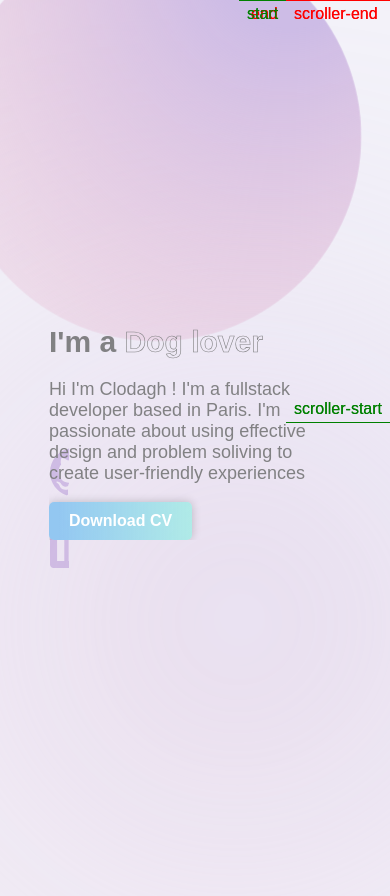
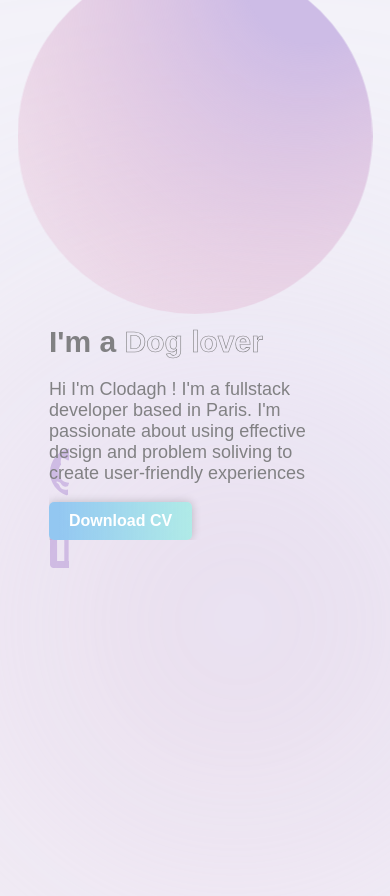
Before and after one commit to clodaghsmurphy/Portfolio, a React (Create React App) app in the folder my-ts-react-app/: page / in a window 390 px wide. Shown: the top 896 px of the page. Built offline with nearby package versions, Linux system fonts and the light colour scheme.

Commit message:
fixed animation

```diff
--- a/my-ts-react-app/src/css/Home.css
+++ b/my-ts-react-app/src/css/Home.css
@@ -1,5 +1,6 @@
 .home-section {
-  height: 100vh; }
+  height: 100vh;
+  overflow: hidden; }
   .home-section .home-container {
     display: flex;
     align-items: center;
@@ -10,7 +11,10 @@
     font-family: sans-serif;
     height: 100vh;
     width: 80%;
-    position: relative;
+    position: fixed;
+    transform: translate(-50%, -50%);
+    top: 50%;
+    left: 50%;
     z-index: 10;
     overflow: hidden; }
     @media screen and (max-width: 771px) {
@@ -77,25 +81,6 @@
           object-fit: cover;
           z-index: 20;
           position: relative; }
-  .home-section .blue-ball {
-    z-index: 0;
-    top: 45%;
-    right: 5%;
-    transform: translate(50%, -50%);
-    position: fixed; }
-    @media screen and (max-width: 771px) {
-      .home-section .blue-ball {
-        display: none; } }
-  .home-section .pink-ball {
-    z-index: 1;
-    top: 50%;
-    right: 25%;
-    transform: translate(50%, -50%);
-    position: fixed; }
-    @media screen and (max-width: 771px) {
-      .home-section .pink-ball {
-        top: 0%;
-        width: 70%; } }
   .home-section .bg-blur {
     z-index: 0;
     position: absolute;
@@ -178,3 +163,24 @@
             width: 20px;
             height: 20px;
             background: url("../media/html.svg"); }
+
+.blue-ball {
+  z-index: 0;
+  top: 45%;
+  right: 5%;
+  transform: translate(50%, -50%);
+  position: fixed; }
+  @media screen and (max-width: 771px) {
+    .blue-ball {
+      display: none; } }
+
+.pink-ball {
+  z-index: 1;
+  top: 50%;
+  right: 25%;
+  transform: translate(50%, -50%);
+  position: fixed; }
+  @media screen and (max-width: 771px) {
+    .pink-ball {
+      top: 0%;
+      width: 70%; } }
--- a/my-ts-react-app/src/pages/Home.tsx
+++ b/my-ts-react-app/src/pages/Home.tsx
@@ -21,40 +21,62 @@ function Home() {
        const pinkBall = pinkRef.current;
        const blueBall = blueRef.current;
 
+       const tlHome = gsap.timeline({
+           scrollTrigger: {
+               trigger: '.home-section',
+               start: "90% center",
+               end: "bottom 30%",
+               scrub: true,
+           },
+         });
+         tlHome.to('.home-section', {
+                opacity: 0,
+            })
        const tl = gsap.timeline({
         scrollTrigger: {
             trigger: pinkBall,
-                markers: true,
-                start: "40% center",
+            start: "center center",
             end: "bottom top",
             scrub: true,
         },
        });
         tl.to(pinkBall, {
             top: '0px',
-            transform: 'translateY(-70%)',
+            duration: 5,
           })
           .to(pinkBall, {
-            scale: 1.5,
-            duration: 1,
+            right: '50%',
+            duration: 3,
+            })
+          .to(pinkBall, {
+            scale: 1.3,
+            duration: 3,
             })
 
         const tl2 = gsap.timeline({
             scrollTrigger: {
                 trigger: blueBall,
-                start: "center center",
-                end: "bottom top",
+                start: "90% center",
+                end: "center top",
                 scrub: true,
             },
         });
         tl2.to(blueBall, {
-                bottom: '0px',
-                left: '50%',
-                transform: 'translate(-50%, 30%)',
+            top: '130%',
+            duration: 5,
+        })
+        .to(blueBall, {
+            right: '50%',
+            duration: 3,
+        })
+        .to(blueBall, {
+            scale: 1.1,
+            duration: 3,
             })
     });
 
 	return (
+        <div>
     <div className="home-section">
         <div className="home-container">
             <div className="left-column">
@@ -72,9 +94,11 @@ function Home() {
                     </div>
             </div>
         </div>
+
+            <img src={pinkBall} alt="bg-blur" className="bg-blur" />
+    </div>
     <img className="blue-ball" src={blueBall} ref={blueRef} alt="blue-ball" />
     <img className="pink-ball" src={pinkBall} ref={pinkRef} alt="pink-ball" />
-            <img src={pinkBall} alt="bg-blur" className="bg-blur" />
     </div>
   );
 }
--- a/my-ts-react-app/src/pages/Skills.tsx
+++ b/my-ts-react-app/src/pages/Skills.tsx
@@ -23,10 +23,10 @@ import { ScrollTrigger } from "gsap/ScrollTrigger";
 function Skill() {
     const skillsList = useRef<HTMLUListElement | null>(null);
     useLayoutEffect(() => {
-    const anim = gsap.fromTo('.skills-section', { autoAlpha: 0, y: 50 }, { duration: 1, autoAlpha: 1, y: 0 });
+   const anim = gsap.fromTo('.skills-section', { autoAlpha: 0, y: 50 }, { duration: 1, autoAlpha: 1, y: 0 });
     ScrollTrigger.create({
         trigger: '.skills-section',
-        start: '30% bottom',
+        start: '50% bottom',
         end: 'center 30%',
         animation: anim,
         scrub: true,
--- a/my-ts-react-app/src/sass/Home.scss
+++ b/my-ts-react-app/src/sass/Home.scss
@@ -2,6 +2,7 @@
 
 .home-section {
     height: 100vh;
+    overflow: hidden;
     .home-container {
         display: flex;
         align-items: center;
@@ -12,7 +13,10 @@
         font-family: sans-serif;
         height: 100vh;
         width: 80%;
-        position: relative;
+        position: fixed;
+        transform: translate(-50%, -50%);
+        top: 50%;
+        left: 50%;
         z-index: 10;
         overflow: hidden;
         @media screen and (max-width: $screen-width-sm){
@@ -98,27 +102,7 @@
 
         }
     }
-    .blue-ball {
-        z-index: 0;
-        top: 45%;
-        right: 5%;
-        transform: translate(50%, -50%);
-        position: fixed;
-        @media screen and (max-width: $screen-width-sm) {
-            display: none;
-        }
-    }
-    .pink-ball {
-        z-index: 1;
-        top: 50%;
-        right: 25%;
-        transform: translate(50%, -50%);
-        position: fixed;
-        @media screen and (max-width: $screen-width-sm) {
-            top: 0%;
-            width: 70%;
-        }
-    }
+
 
     .bg-blur{
         z-index: 0;
@@ -218,3 +202,28 @@
         }
     }
 }
+
+  .blue-ball {
+      z-index: 0;
+      top: 45%;
+      right: 5%;
+      transform: translate(50%, -50%);
+      position: fixed;
+
+      @media screen and (max-width: $screen-width-sm) {
+          display: none;
+      }
+  }
+
+  .pink-ball {
+      z-index: 1;
+      top: 50%;
+      right: 25%;
+      transform: translate(50%, -50%);
+      position: fixed;
+
+      @media screen and (max-width: $screen-width-sm) {
+          top: 0%;
+          width: 70%;
+      }
+  }
```
Also changed, not shown: 1 other file (tests, documents, lock files or other folders). Lines whose indentation alone changed are shown as unchanged.
